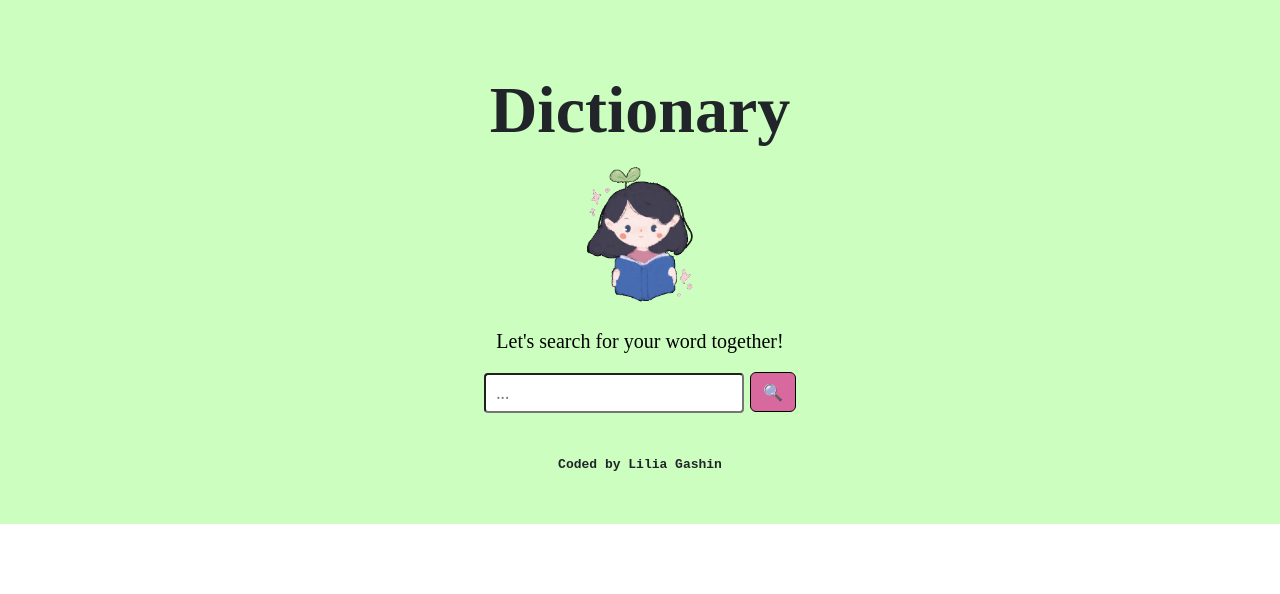
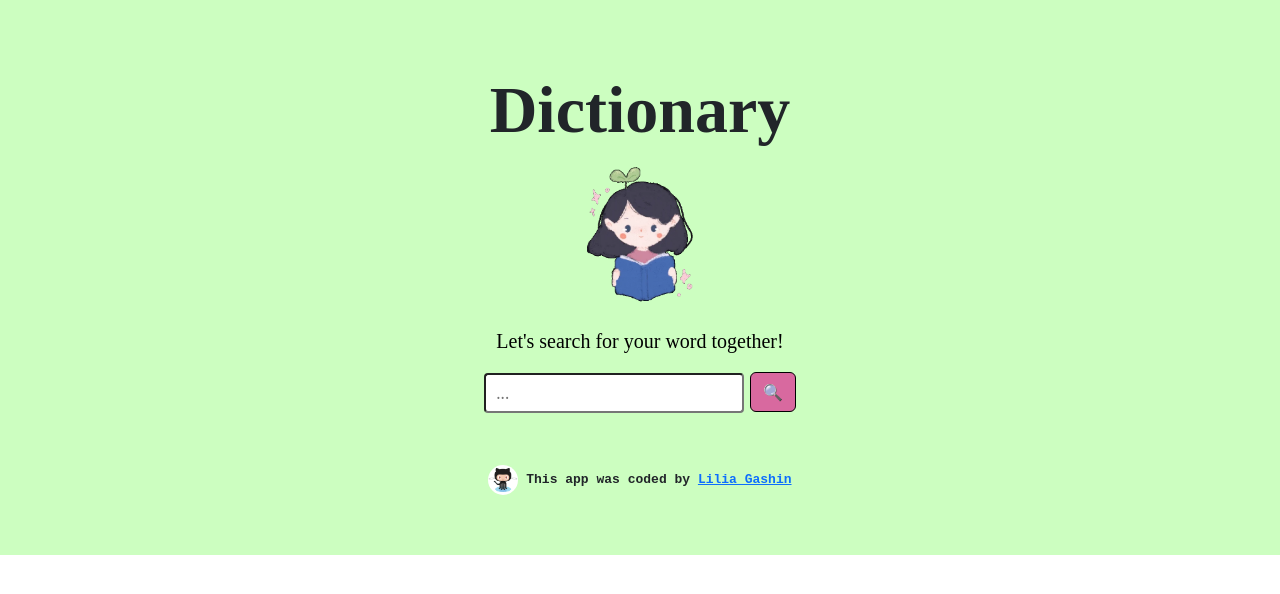
Before and after one commit to codinglil/dictionary-app-react, a React (Create React App) app: page / in a window 1280 px wide. Shown: the top 594 px of the page. Built offline with nearby package versions, Linux system fonts and the light colour scheme; a web font is replaced by a local one.

Commit message:
added github icon and link to netlify portfolio project

```diff
--- a/package.json
+++ b/package.json
@@ -3,6 +3,7 @@
   "version": "0.1.0",
   "private": true,
   "dependencies": {
+    "@fortawesome/fontawesome-svg-core": "^6.2.0",
     "@testing-library/jest-dom": "^5.16.5",
     "@testing-library/react": "^13.3.0",
     "@testing-library/user-event": "^13.5.0",
--- a/src/App.css
+++ b/src/App.css
@@ -31,6 +31,12 @@ footer {
   margin-top: 40px;
   font-weight: 700;
 }
+.github-icon {
+  max-width: 30px;
+  position: relative;
+  bottom: -10px;
+  border-radius: 50%;
+}
 
 @media (max-width: 630px) {
   h1 {
--- a/src/App.js
+++ b/src/App.js
@@ -1,5 +1,6 @@
 import "bootstrap/dist/css/bootstrap.min.css";
 import book1Gif from "./book1.gif";
+import githubPng from "./github.png";
 import "./App.css";
 import Dictionary from "./Dictionary";
 
@@ -21,7 +22,27 @@ export default function App() {
           </h3>
           <Dictionary />
         </main>
-        <footer>Coded by Lilia Gashin</footer>
+        <footer>
+          <a
+            href="https://github.com/codinglil/dictionary-app-react"
+            target="_blank"
+            rel="noreferrer"
+          >
+            <img
+              src={githubPng}
+              alt="gitHub icon"
+              className="github-icon img-fluid"
+            ></img>
+          </a>{" "}
+          This app was coded by{" "}
+          <a
+            href="https://main--bespoke-marigold-070266.netlify.app/index.html"
+            target="_blank"
+            rel="noreferrer"
+          >
+            Lilia Gashin
+          </a>{" "}
+        </footer>
       </div>
     </div>
   );
```
Also changed, not shown: src/github.png (added), 1 other file (tests, documents, lock files or other folders).
